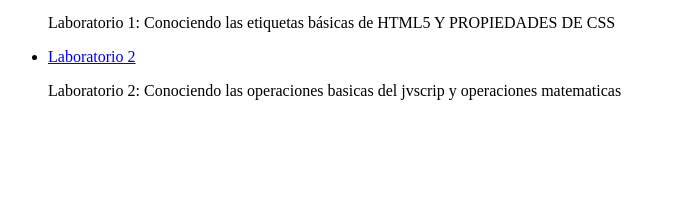
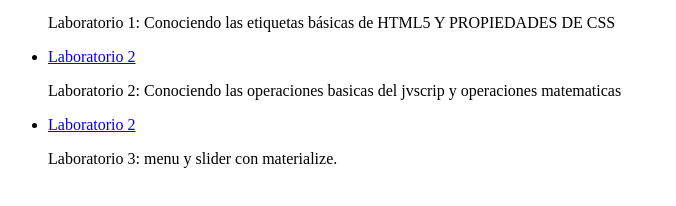
Before and after one commit to ChristhianA/facultativa2, a plain HTML site: page index.html in a window 1280 px wide. Shown: the part 100-306 px from the top of the page, without its empty margins (0-676 px from the left). Drawn offline with Linux system fonts and the light colour scheme.

Commit message:
actualizando

```diff
--- a/index.html
+++ b/index.html
@@ -16,6 +16,10 @@
         <p>Laboratorio 2: Conociendo las operaciones basicas del jvscrip y
             operaciones matematicas
         </p>
+
+        <li><a href="lab3/lab3/index.html">Laboratorio 2</a></li>
+        <p>Laboratorio 3: menu y slider con  materialize.
+        </p>
     </ul>
 
 </body>
```
